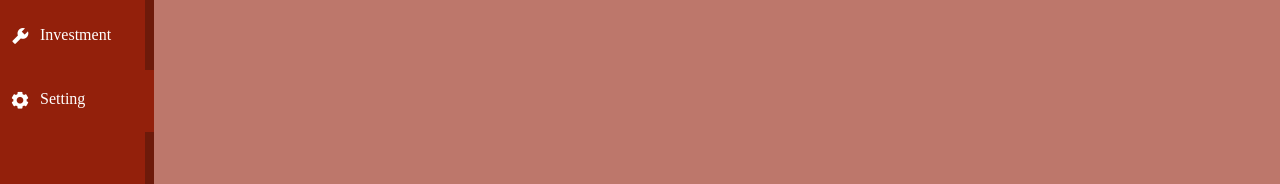
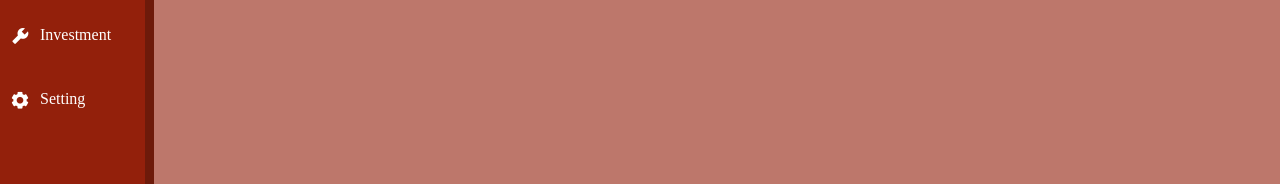
Before and after one commit to Lovethrech/personal-finance-manager, a Vue app: page / in a window 1280 px wide. Shown: the part 537-721 px from the top of the page. Built offline with nearby package versions, Linux system fonts and the light colour scheme; some icons are missing.

Commit message:
...finetuning all available components.

```diff
--- a/src/stores/sideNavColor.js
+++ b/src/stores/sideNavColor.js
@@ -15,7 +15,7 @@ export const useSideNavColorStore = defineStore('sideNavColor', () => {
     const purchaseActive = ref({ backgroundColor: defaultBgColor, borderRadius: "0", color: defaultColor, fontWeight:defaultFontWeight, borderRight: "9px outset #723a3052", borderBottom:"0" });
     const reportingActive = ref({ backgroundColor: defaultBgColor, borderRadius: "0", color: defaultColor, fontWeight:defaultFontWeight, borderRight: "9px outset #723a3052", borderBottom:"0" });
     const supportActive = ref({ backgroundColor: defaultBgColor, borderRadius: "0", color: defaultColor, fontWeight:defaultFontWeight, borderRight: "9px outset #723a3052", borderBottom:"0" });
-    const settingActive = ref({ backgroundColor: defaultBgColor, borderRadius: "0", color: defaultColor, fontWeight:defaultFontWeight });
+    const settingActive = ref({ backgroundColor: defaultBgColor, borderRadius: "0", color: defaultColor, fontWeight:defaultFontWeight, borderRight: "9px outset #723a3052", borderBottom:"0" });
     const profileBorderStyle=ref({borderRadius: "0 0 100px 0", borderRight: "9px outset #723a3052", borderBottom: "5px outset #723a3052"});
     const loginBorderStyle=ref({borderRadius: "0", borderRight: "9px outset #723a3052", borderBottom:"0"});
 
```
